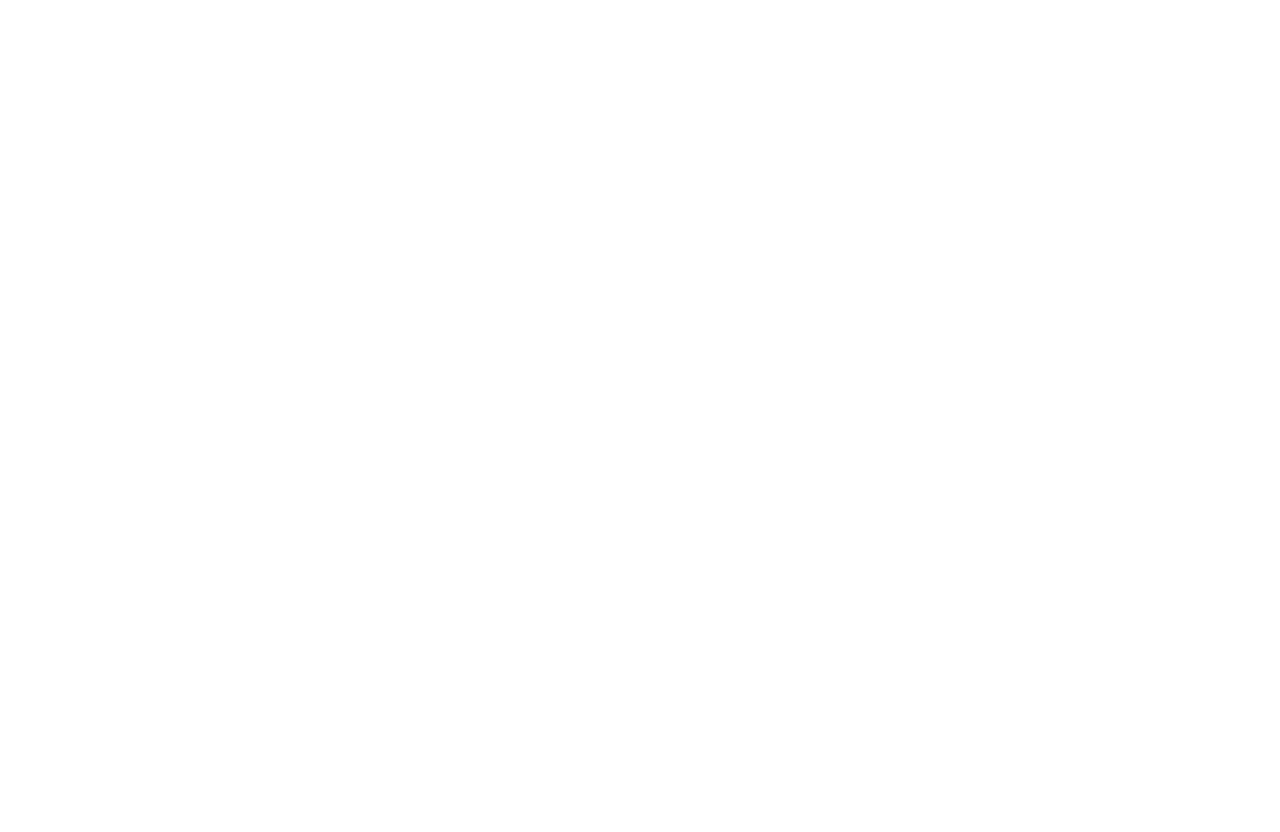
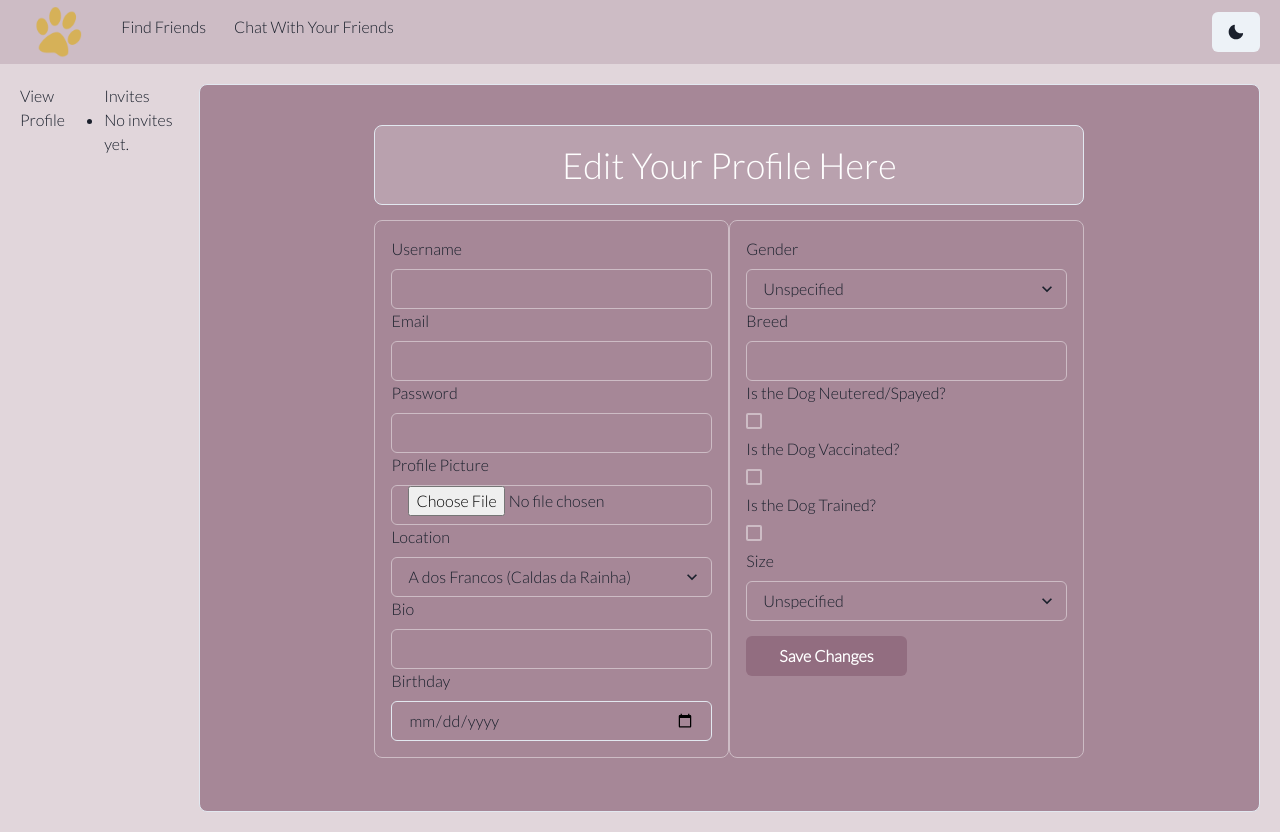
Before and after one commit to agrandemartasan/woofr-client, a React (Create React App) app: page /account in a window 1280 px wide. Before the commit this address had no page. Before the commit the page ends 800 px from the top, so only its background shows below. Built offline with nearby package versions, Linux system fonts and the light colour scheme.

Commit message:
worked on user profile

```diff
--- a/src/App.js
+++ b/src/App.js
@@ -5,8 +5,8 @@
 import IsPrivate from "./components/IsPrivate";
 import Auth from "./pages/Auth";
 import Landing from "./pages/Landing";
-import EditProfile from "./pages/EditProfile";
 import Chat from "./pages/Chat";
+import Account from "./pages/Account";
 
 function App() {
   return (
@@ -16,8 +16,8 @@
         <Route path="/auth" element={<Auth />} />
         <Route path="/find" element={<FindFriends />} />
         <Route path="/chat" element={<Chat />} />
-        <Route path="/edit" element={<EditProfile />} />
-        <Route path="/profile" element={<WoofrProfile />} />
+        <Route path="/account" element={<Account />} />
+        <Route path="/profile/:userId" element={<WoofrProfile />} />
       </Routes>
     </div>
   );
--- a/src/pages/EditProfile.jsx
+++ b/src/components/EditProfile.jsx
@@ -14,14 +14,12 @@
 import { useNavigate } from "react-router-dom";
 import { toast } from "react-toastify";
 import { getUser, updateUser, uploadImage } from "../api";
-import Nav from "../components/Nav";
 import { UserContext } from "../context/user.context";
 import parishList from "../utils/parish.json";
 
 function EditProfile() {
   const { loggedUser } = useContext(UserContext);
   // TO DO: look into form management solution and/or reducer
-  //   const [userFormData, setUserFormData] = useState();
   const [username, setUsername] = useState("");
   const [email, setEmail] = useState("");
   const [password, setPassword] = useState("");
@@ -104,8 +102,13 @@
 
   return (
     <div>
-      <Nav />
-      <Flex w={"full"} minH={"91vh"} bg={"brand.400"}>
+      <Flex
+        w={"full"}
+        minH={"91vh"}
+        bg={"brand.400"}
+        borderRadius="lg"
+        borderWidth="1px"
+      >
         <Container maxW="70%" centerContent>
           <Box
             d="flex"
--- a/src/components/Nav.jsx
+++ b/src/components/Nav.jsx
@@ -85,7 +85,7 @@
                   </Center>
                   <br />
                   <MenuDivider />
-                  <MenuItem as="a" href="/profile">
+                  <MenuItem as="a" href="/account">
                     Account Details
                   </MenuItem>
                   <MenuItem onClick={() => logout()}>Logout</MenuItem>
--- /dev/null
+++ b/src/pages/Account.jsx
@@ -0,0 +1,46 @@
+import Nav from "../components/Nav";
+import InviteList from "../components/InviteList";
+import EditProfile from "../components/EditProfile";
+import { Flex, useColorModeValue } from "@chakra-ui/react";
+import { useContext, useEffect, useState } from "react";
+import { UserContext } from "../context/user.context";
+import { Link } from "react-router-dom";
+import { getUser } from "../api";
+
+function Account() {
+  const { loggedUser } = useContext(UserContext);
+  const [userId, setUserId] = useState();
+
+  useEffect(() => {
+    async function handleGetUserDetails() {
+      const response = await getUser(loggedUser._id);
+      setUserId(response.data._id);
+    }
+
+    if (loggedUser) {
+      handleGetUserDetails();
+      console.log("loggedUser", loggedUser);
+    }
+  }, [loggedUser]);
+  return (
+    <>
+      <Nav />
+
+      <Flex
+        alignItems="flex-start"
+        gap={6}
+        w="100%"
+        minH="91vh"
+        py={5}
+        px={5}
+        bg={useColorModeValue("brand.100", "brand.850")}
+      >
+        <Link to={`/profile/${userId}`}>View Profile</Link>
+        <InviteList />
+        <EditProfile />
+      </Flex>
+    </>
+  );
+}
+
+export default Account;
--- a/src/pages/WoofrProfile.jsx
+++ b/src/pages/WoofrProfile.jsx
@@ -1,14 +1,52 @@
 import Nav from "../components/Nav";
-import { Link } from "@chakra-ui/react";
-import InviteList from "../components/InviteList";
+import { useParams } from "react-router-dom";
+import { useEffect, useState } from "react";
+import { getUser } from "../api";
 
 function WoofrProfile() {
+  const { userId } = useParams();
+  const [user, setUser] = useState({});
+  console.log("user", user);
+
+  useEffect(() => {
+    async function handleGetUserDetails() {
+      const response = await getUser(userId);
+      setUser(response.data);
+    }
+
+    if (userId) {
+      handleGetUserDetails();
+      console.log("loggedUser", userId);
+    }
+  }, [userId]);
+
   return (
     <>
       <Nav />
-      <div>Your Profile</div>
-      <Link href={"/edit"}>Edit your Profile</Link>
-      <div>{<InviteList />}</div>
+      <div>
+        <div>
+          <h1> {user.username} </h1>
+          <img src={user.profilePicture} alt={user.username} />
+        </div>
+        <div>
+          <h3>{user.info.location}</h3>
+          <h2>{user.info.bio}</h2>
+        </div>
+        <div>
+          <p>{user.info.birthday}</p>
+          <p>{user.info.gender}</p>
+          <p>{user.info.breed}</p>
+          <p>{user.info.size}</p>
+        </div>
+        <div>
+          <h3>Is {user.username} Neutered/Spayed?</h3>
+          <p>{user.info.isNeuteredOrSpayed ? "Yes" : "No"}</p>
+          <h3>Is {user.username} Vaccinated?</h3>
+          <p>{user.info.isVaccinated ? "Yes" : "No"}</p>
+          <h3>Is {user.username} Trained?</h3>
+          <p>{user.info.isTrained ? "Yes" : "No"}</p>
+        </div>
+      </div>
     </>
   );
 }
```
